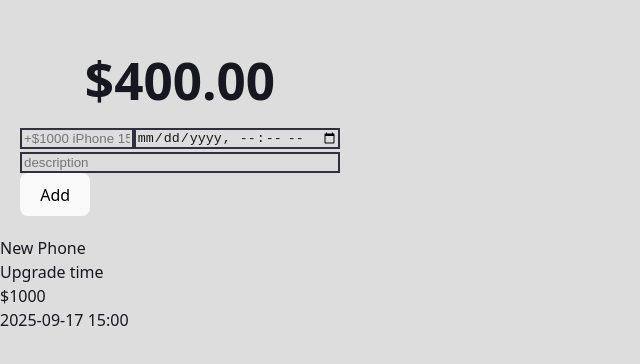
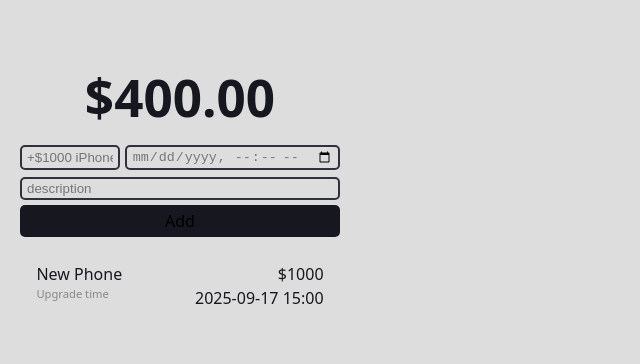
Before and after one commit to amirul1709/money-tracker, a React (Vite) app: page / in a window 1280 px wide. Shown: the part 208-572 px from the top of the page, without its empty margins (0-640 px from the left). Built offline with nearby package versions, Linux system fonts and the light colour scheme.

Commit message:
updating styling

```diff
--- a/src/App.css
+++ b/src/App.css
@@ -26,8 +26,48 @@
   background-color: transparent;
   color: #17181F;
   border: 2px solid #30313d;
+  padding: 2px 5px;
+  border-radius: 5px;
+}
+
+form input[type="datetime-local"] {
+  color: #777;
 }
 
 form .basics {
   display: flex;
+  gap: 5px;
+  margin-bottom: 5px;
 }
+
+form button {
+  width: 100%;
+  margin-top: 5px;
+  border: 0;
+  border-radius: 5px;
+  padding: 5px;
+  background-color: #17181F;
+}
+
+.transactions {
+  margin-top: 5px;
+}
+
+.transaction {
+  display: flex;
+  padding: 5px 0;
+  justify-content: space-around;
+}
+
+.transaction .name {
+  font-size: 1.0rem;
+}
+
+.transaction .description {
+  font-size: 0.7rem;
+  color: #888;
+}
+
+.right {
+  text-align: right;
+}
```
